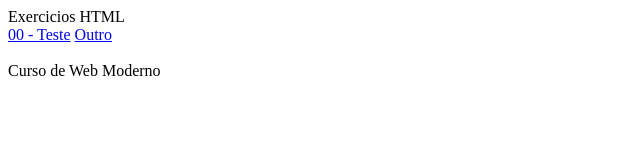
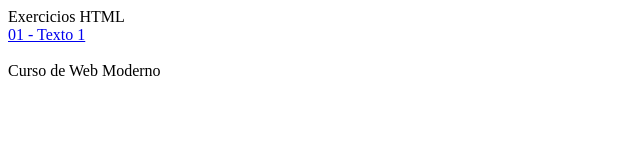
Before and after one commit to Fas-naWeb/Curso-de-Desenvolvimento-Web, a plain HTML site: page _01_Sobre_HTML/index.html in a window 1280 px wide. Shown: the full height of the page, 0-640 px from the left. Drawn offline with Linux system fonts and the light colour scheme.

Commit message:
Organizando index

```diff
--- a/_01_Sobre_HTML/index.html
+++ b/_01_Sobre_HTML/index.html
@@ -9,8 +9,8 @@
   <body>
     <header>Exercicios HTML</header>
     <nav>
-      <a href="#" nv-web="exercicios/teste.html">00 - Teste</a>
-      <a href="#" nv-web="exercicios/outro.html">Outro</a>
+      <!--<a href="#" nv-web="exercicios/teste.html">00 - Teste</a>-->
+      <a href="#" nv-web="exercicios/texto1.html">01 - Texto 1</a>
     </nav>
     <section id="conteudo"></section>
     <footer>
```
